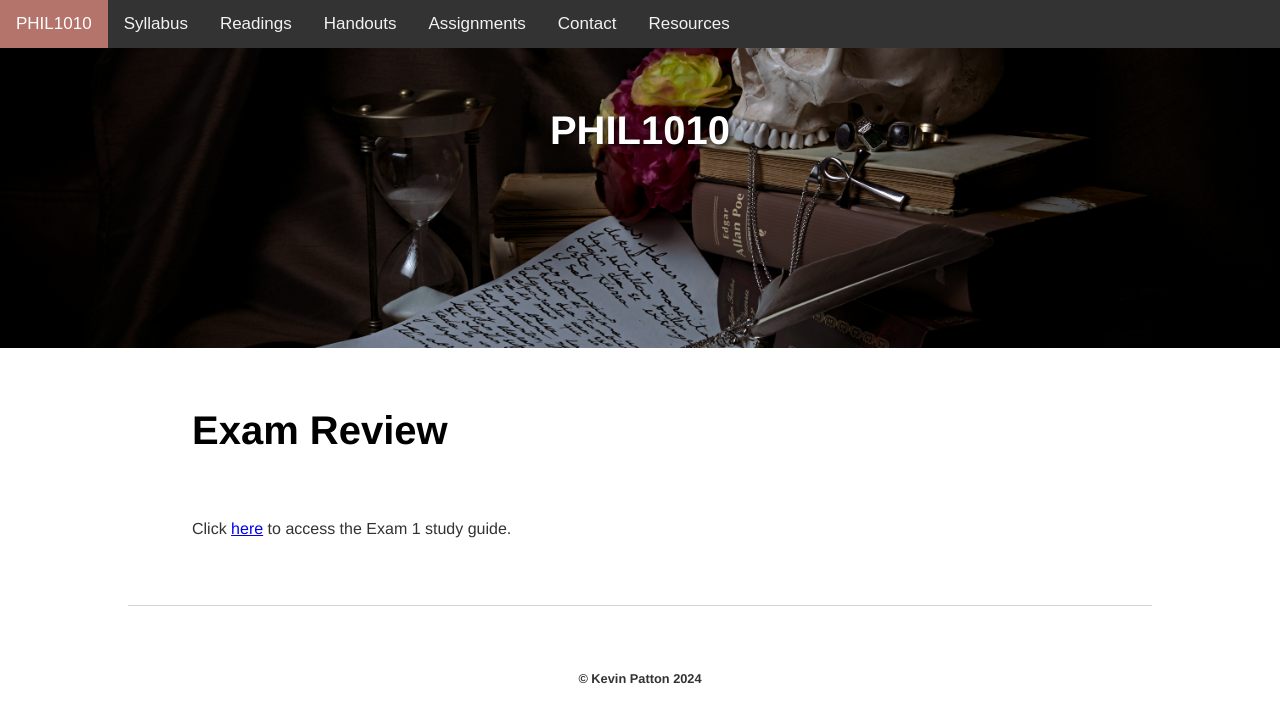
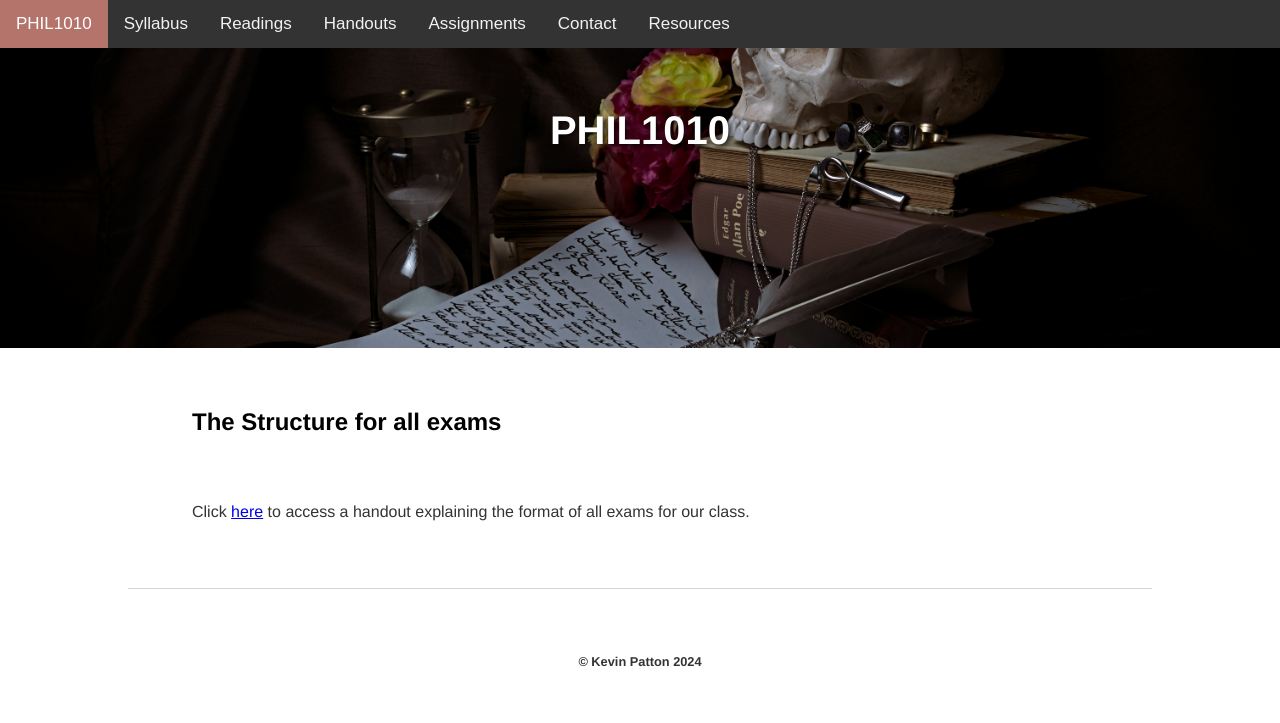
Before and after one commit to kevinjpatton/kevinjpatton.github.io, a Jekyll site: the page built from teaching/phil_1010/exams/index.html, in a window 1280 px wide. Shown: the top 723 px of the page. Built offline with Jekyll 4.4.1, drawn with Linux system fonts in a browser that asks for light colours; Markdown is read by kramdown in place of the engine named in the settings.

Commit message:
Update index.html

```diff
--- a/teaching/phil_1010/exams/index.html
+++ b/teaching/phil_1010/exams/index.html
@@ -1,6 +1,6 @@
 ---
 layout: 1010
-title: PHIL1010 - Exam Reviews
+title: PHIL1010 - Exam Information
 ---
-<h1>Exam Review</h1>
-<p>Click <a href="/teaching/phil_1010/exams/Phil1010_Exam 1.pdf" target="_blank">here</a> to access the Exam 1 study guide.</p>
+<h2>The Structure for all exams</h2>
+<p>Click <a href="/teaching/phil_1010/exams/Handout - 1010 _ 2030 Exam 1.pdf" target="_blank">here</a> to access a handout explaining the format of all exams for our class.</p>
```
